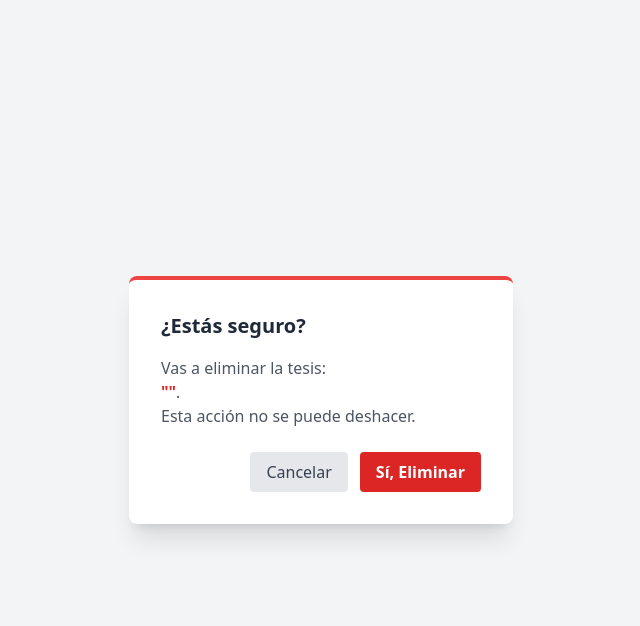
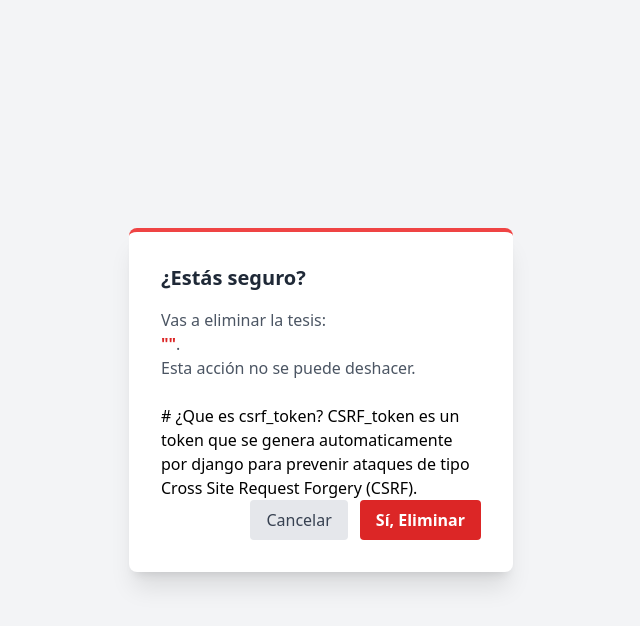
Before and after one commit to vectorMillan/Proyecto_Extraccion_datos_Agent_AI, a Django app: page /tesis/delete/1/ in a window 1280 px wide. Shown: the top 626 px of the page, without its empty margins (319-959 px from the left). Run offline with Django 5.2, Linux system fonts and the light colour scheme; a user stored in the database is signed in; tables that the repository leaves empty hold one stand-in row (values such as "Sample post"); some libraries are stand-ins or nearby versions.

Commit message:
CRUD completado

```diff
--- a/extraccion_datos/urls.py
+++ b/extraccion_datos/urls.py
@@ -18,6 +18,7 @@ from django.contrib import admin
 from django.urls import path, include
 from django.contrib.auth import views as auth_views
 
+# Importaciones necesarias para el manejo de archivos
 from django.conf import settings
 from django.conf.urls.static import static
 
@@ -32,5 +33,6 @@ urlpatterns = [
     path('', include('tesis.urls')),
 ]
 
+# Esto habilita la carga de archivos en el navegador
 if settings.DEBUG:
     urlpatterns += static(settings.MEDIA_URL, document_root=settings.MEDIA_ROOT)
--- a/tesis/models.py
+++ b/tesis/models.py
@@ -1,6 +1,7 @@
 from django.db import models
 from django.conf import settings
 
+# Importaciones necesarias para el manejo de archivos
 import os
 from django.dispatch import receiver
 from django.db.models.signals import post_delete
@@ -46,6 +47,7 @@ class Tesis(models.Model):
     def __str__(self):
         return self.titulo
 
+# 3.- Señal para eliminar el archivo PDF cuando se elimina el objeto Tesis
 @receiver(post_delete, sender=Tesis)
 def auto_delete_file_on_delete(sender, instance, **kwargs):
     """
--- a/tesis/templates/tesis/tesis_confirm_delete.html
+++ b/tesis/templates/tesis/tesis_confirm_delete.html
@@ -18,6 +18,8 @@
         </p>
 
         <form method="post">
+            # ¿Que es csrf_token? CSRF_token es un token que se genera automaticamente por django para prevenir ataques
+            de tipo Cross Site Request Forgery (CSRF).
             {% csrf_token %}
             <div class="flex justify-end gap-3">
                 <a href="{% url 'tesis_list' %}"
```
Also changed, not shown: tesis/views.py (+4 -4 lines).
